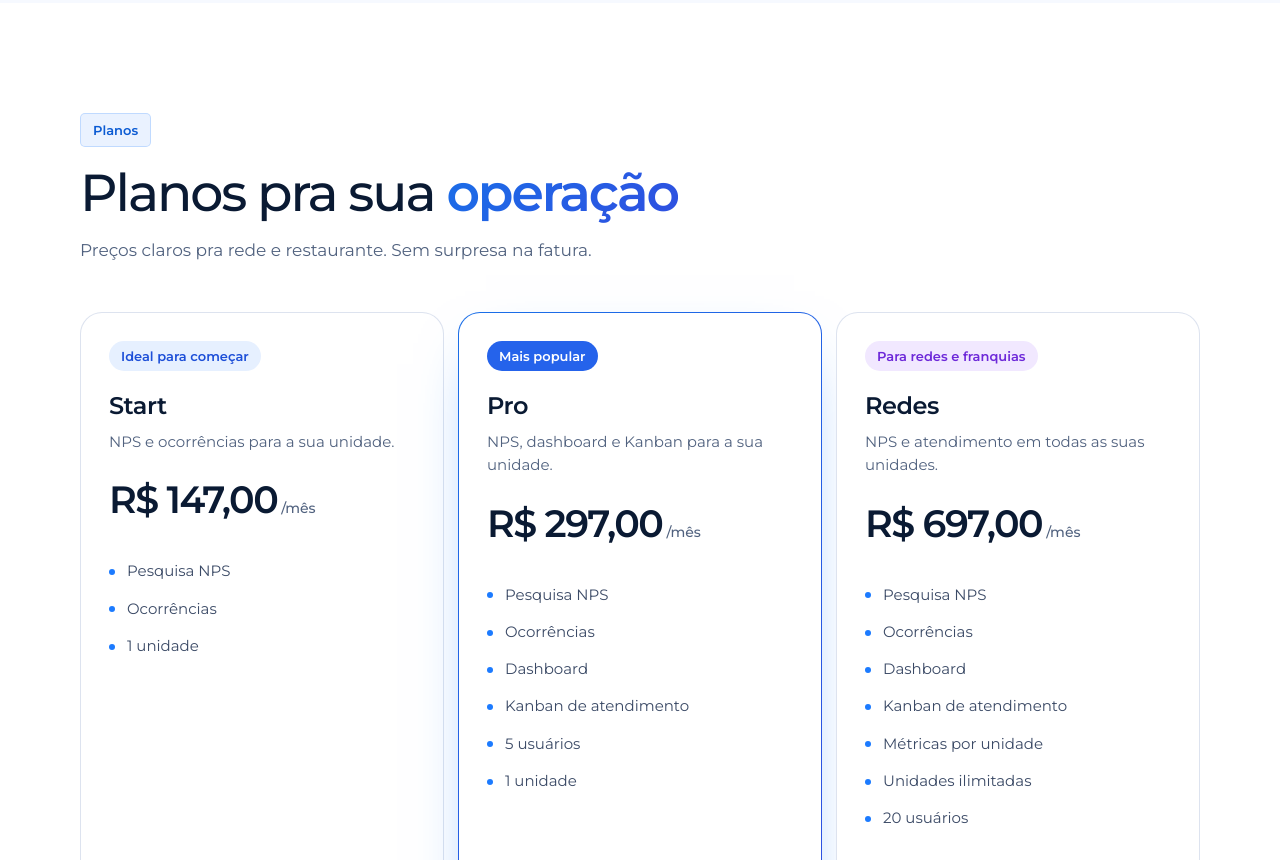
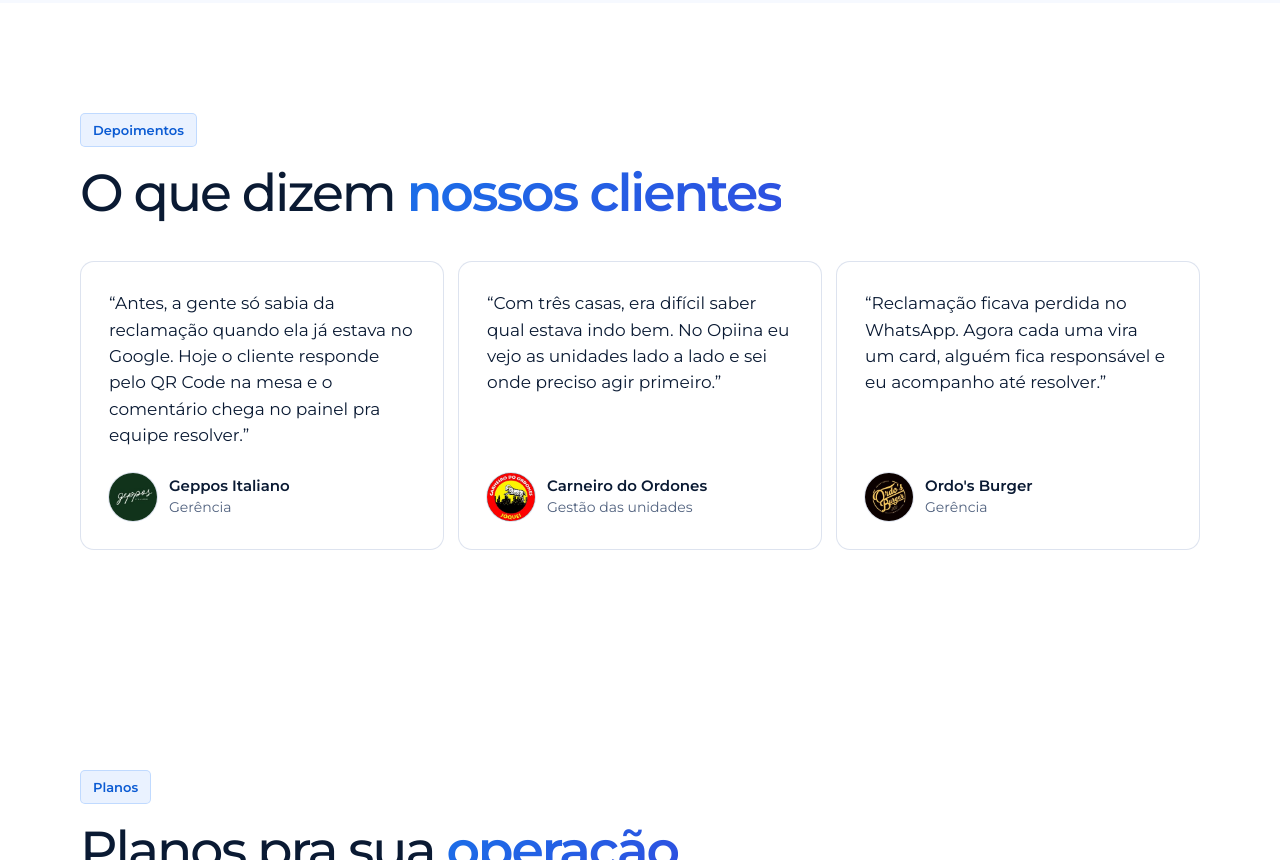
Before and after one commit to BereuXdp/Opiina, a plain HTML site: page index.html in a window 1280 px wide. Shown: the part 8075-8935 px from the top of the page. Drawn offline with Linux system fonts and the light colour scheme.

Commit message:
Home: depoimentos de 3 clientes no ar
Co-Authored-By: Claude Opus 5.5 <noreply@anthropic.com>

```diff
--- a/index.html
+++ b/index.html
@@ -293,21 +293,35 @@
     </div>
   </section>
 
-  <!-- Depoimentos (2026-11-23): PRONTA E ESCONDIDA (hidden). Só entra no ar com frases REAIS, enviadas pelos clientes
-       com permissão por escrito para publicar nome e cargo. Nunca inventar frase nem nota (regra 2).
-       Para publicar: tirar o "hidden" da <section> e repetir o <li> abaixo para cada depoimento (2 ou 3).
-       <li class="depoimento revelar">
-         <blockquote class="depoimento__frase"><p>FRASE DO CLIENTE, COMO ELE ENVIOU</p></blockquote>
-         <div class="depoimento__autor">
-           <img src="assets/img/clientes/ARQUIVO.jpg" width="150" height="150" loading="lazy" alt="">
-           <span><strong>NOME DA PESSOA</strong><small>CARGO · NOME DA CASA</small></span>
-         </div>
-       </li> -->
-  <section class="sec" id="depoimentos" aria-labelledby="depoimentos-titulo" hidden>
+  <!-- Depoimentos (2026-11-23): textos escritos pela equipe e publicados com a autorização dos clientes, segundo o
+       próprio Opiina. Assinados pela casa e pela função, sem nome de pessoa; sem números nem resultados (regra 2).
+       Trocar por frases dos próprios clientes quando vierem. -->
+  <section class="sec" id="depoimentos" aria-labelledby="depoimentos-titulo">
     <div class="sec__in">
       <span class="tag revelar">Depoimentos</span>
       <h2 class="revelar" id="depoimentos-titulo">O que dizem <em>nossos clientes</em></h2>
       <ul class="depoimentos">
+        <li class="depoimento revelar">
+          <blockquote class="depoimento__frase"><p>Antes, a gente só sabia da reclamação quando ela já estava no Google. Hoje o cliente responde pelo QR Code na mesa e o comentário chega no painel pra equipe resolver.</p></blockquote>
+          <div class="depoimento__autor">
+            <img src="assets/img/clientes/geppos-italiano.jpg" width="150" height="150" loading="lazy" alt="">
+            <span><strong>Geppos Italiano</strong><small>Gerência</small></span>
+          </div>
+        </li>
+        <li class="depoimento revelar" style="--d:.08s">
+          <blockquote class="depoimento__frase"><p>Com três casas, era difícil saber qual estava indo bem. No Opiina eu vejo as unidades lado a lado e sei onde preciso agir primeiro.</p></blockquote>
+          <div class="depoimento__autor">
+            <img src="assets/img/clientes/carneiro-do-ordones-joquei.jpg" width="150" height="150" loading="lazy" alt="">
+            <span><strong>Carneiro do Ordones</strong><small>Gestão das unidades</small></span>
+          </div>
+        </li>
+        <li class="depoimento revelar" style="--d:.16s">
+          <blockquote class="depoimento__frase"><p>Reclamação ficava perdida no WhatsApp. Agora cada uma vira um card, alguém fica responsável e eu acompanho até resolver.</p></blockquote>
+          <div class="depoimento__autor">
+            <img src="assets/img/clientes/ordos-burger.jpg" width="150" height="150" loading="lazy" alt="">
+            <span><strong>Ordo's Burger</strong><small>Gerência</small></span>
+          </div>
+        </li>
       </ul>
     </div>
   </section>
```
